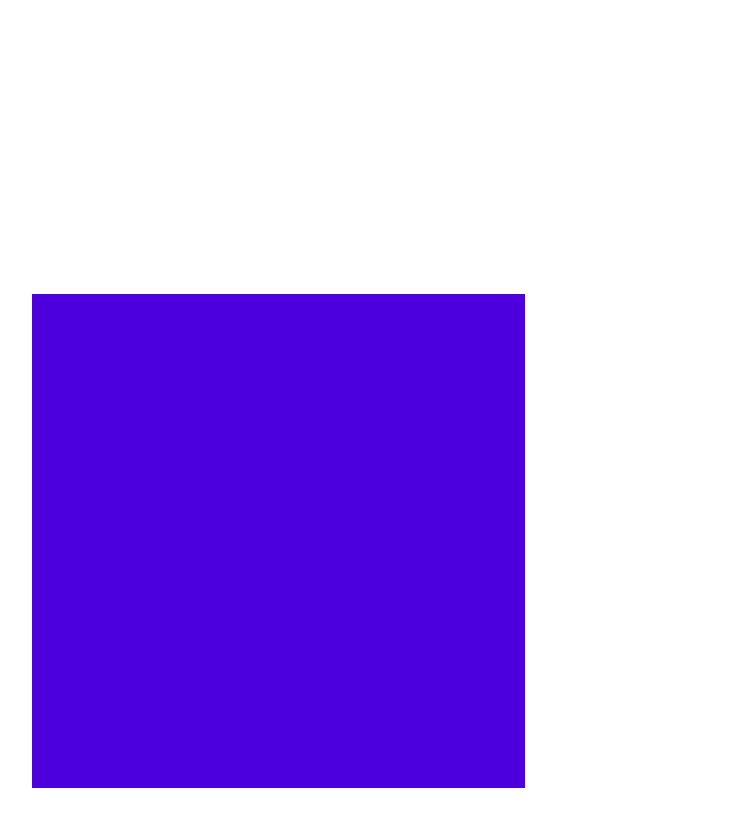
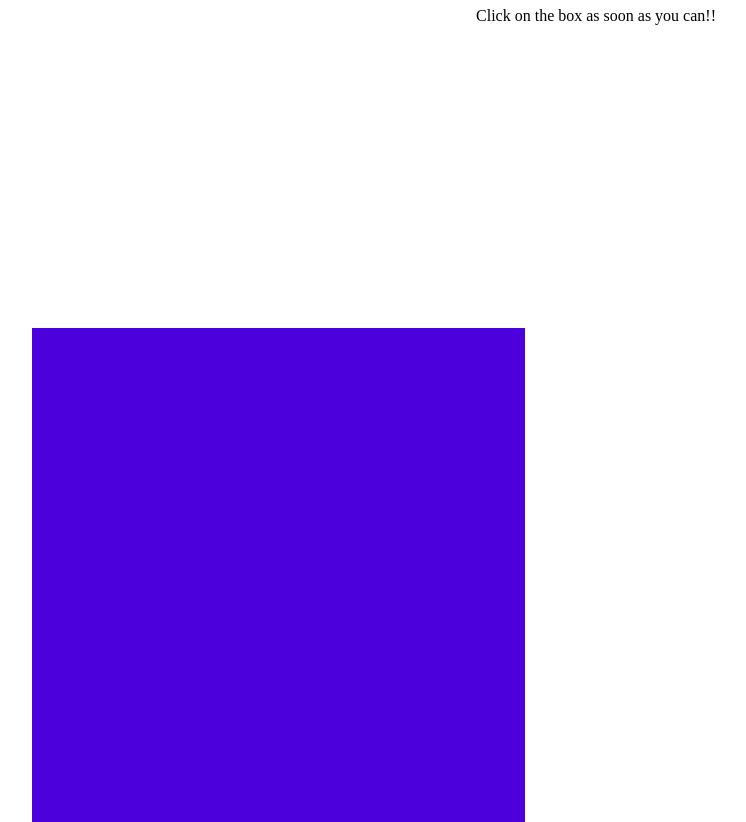
Before and after one commit to Sunny043/reaction-tester, a plain HTML site: page index.html in a window 1280 px wide. Shown: the part 73-895 px from the top of the page, without its empty margins (44-790 px from the left). Before the commit the page ends 861 px from the top, so only its background shows below. Drawn offline with Linux system fonts and the light colour scheme.

Commit message:
added a para

```diff
--- a/index.html
+++ b/index.html
@@ -8,7 +8,7 @@
 </head>
 <body>
     <h1>Reaction Tester</h1>
-    <p class="time"></p>
+    <p class="time">Click on the box as soon as you can!!</p>
     <div id="shape">
 
     </div>
```
